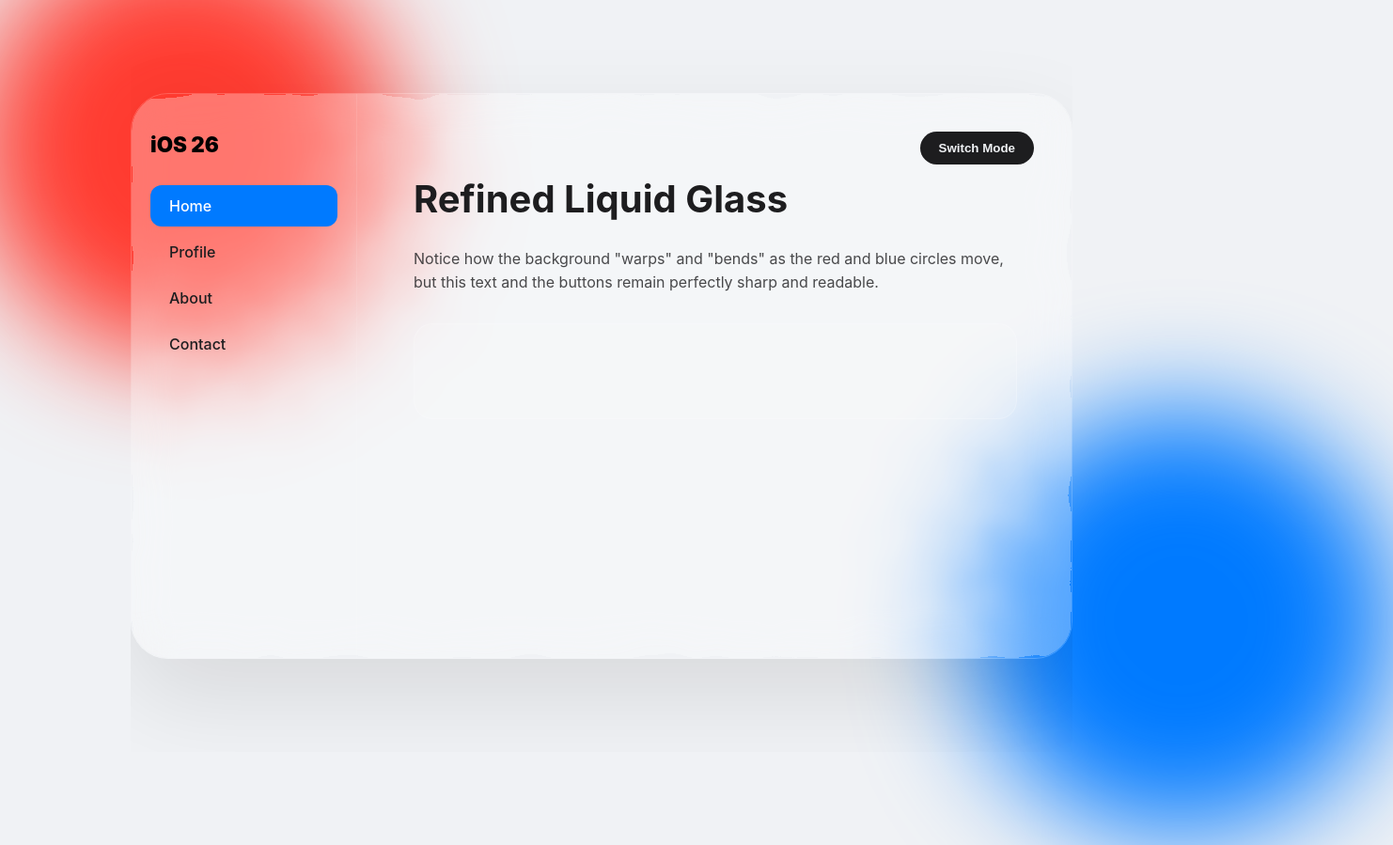
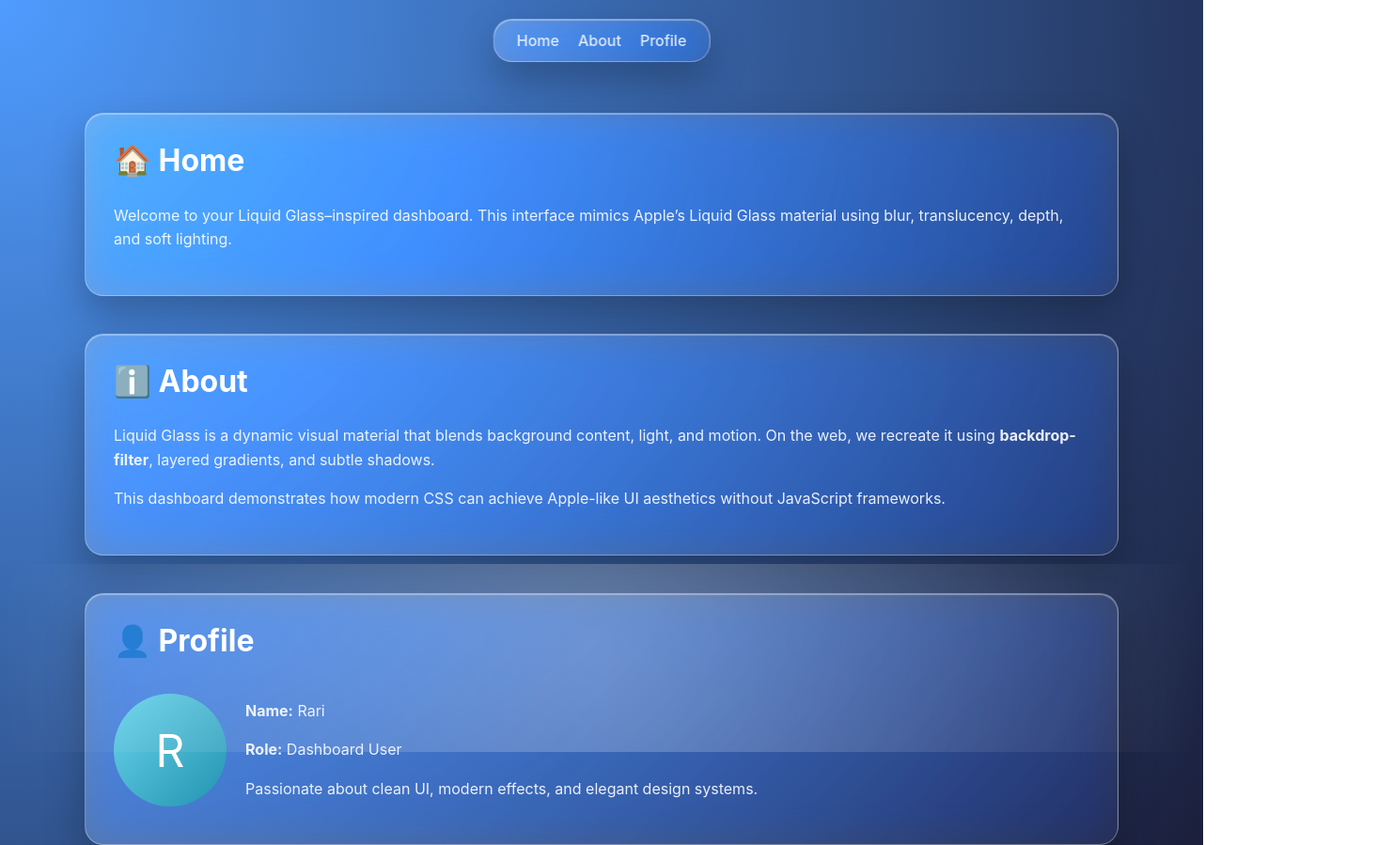
Before and after one commit to oO0pewieO0o/test.html, a plain HTML site: page index.html in a window 1280 px wide. Shown: the whole page at 94% size, 1482 px wide, since content can reach past the window. Drawn offline with Linux system fonts and the light colour scheme.

Commit message:
Update index.html

```diff
--- a/index.html
+++ b/index.html
@@ -1,164 +1,178 @@
 <!DOCTYPE html>
 <html lang="en">
 <head>
-    <meta charset="UTF-8">
-    <meta name="viewport" content="width=device-width, initial-scale=1.0">
-    <title>iOS 26 Liquid Dashboard - Sharp UI</title>
+<meta charset="UTF-8" />
+<meta name="viewport" content="width=device-width, initial-scale=1.0"/>
+<title>Liquid Glass Dashboard</title>
+
 <style>
-        :root {
-            --bg-color: #f0f2f5;
-            --text-color: #1d1d1f;
-            --accent: #007AFF;
-            --glass-opacity: 0.3;
+/* ===== Base ===== */
+* {
+  box-sizing: border-box;
+  font-family: -apple-system, BlinkMacSystemFont, "Segoe UI", sans-serif;
 }
 
-        [data-theme="dark"] {
-            --bg-color: #000000;
-            --text-color: #ffffff;
-            --accent: #0A84FF;
-            --glass-opacity: 0.15;
+body {
+  margin: 0;
+  min-height: 100vh;
+  background: radial-gradient(circle at top left, #4f9cff, #1b1f3b);
+  color: #fff;
+  overflow-x: hidden;
 }
 
-        body, html {
-            margin: 0;
-            height: 100vh;
-            font-family: -apple-system, system-ui, sans-serif;
-            background: var(--bg-color);
-            display: flex;
-            justify-content: center;
-            align-items: center;
-            overflow: hidden;
-            transition: background 0.5s ease;
+/* ===== Glass Effect ===== */
+.glass {
+  background: linear-gradient(
+    135deg,
+    rgba(255,255,255,0.25),
+    rgba(255,255,255,0.05)
+  );
+  backdrop-filter: blur(20px) saturate(180%);
+  -webkit-backdrop-filter: blur(20px) saturate(180%);
+  border-radius: 20px;
+  border: 1px solid rgba(255,255,255,0.3);
+  box-shadow:
+    0 20px 40px rgba(0,0,0,0.25),
+    inset 0 1px 1px rgba(255,255,255,0.4);
 }
 
-        /* Animated Background Orbs */
-        .orb {
-            position: absolute;
-            width: 450px;
-            height: 450px;
-            border-radius: 50%;
-            filter: blur(60px);
-            z-index: 1;
-            animation: float 15s infinite alternate ease-in-out;
-        }
-        .orb-1 { background: #ff3b30; top: -10%; left: -5%; }
-        .orb-2 { background: #007aff; bottom: -5%; right: -5%; animation-delay: -7s; }
-
-        @keyframes float {
-            from { transform: translate(0, 0); }
-            to { transform: translate(150px, 50px); }
+/* ===== Navbar ===== */
+nav {
+  position: fixed;
+  top: 20px;
+  left: 50%;
+  transform: translateX(-50%);
+  padding: 12px 24px;
+  display: flex;
+  gap: 20px;
+  z-index: 100;
 }
 
-        /* THE DASHBOARD CONTAINER */
-        .dashboard {
-            position: relative;
-            z-index: 10;
-            width: 85vw;
-            max-width: 1000px;
-            height: 75vh;
-            display: grid;
-            grid-template-columns: 240px 1fr;
-            border-radius: 40px;
-            border: 1px solid rgba(255, 255, 255, 0.2);
-            box-shadow: 0 40px 100px rgba(0,0,0,0.1);
-            overflow: hidden;
+nav a {
+  color: white;
+  text-decoration: none;
+  font-weight: 500;
+  opacity: 0.85;
 }
 
-        /* THE LIQUID LAYER (The "Bent" Part) */
-        /* We apply the filter only here so it doesn't warp your text! */
-        .dashboard::before {
-            content: "";
-            position: absolute;
-            top: 0; left: 0; right: 0; bottom: 0;
-            background: rgba(255, 255, 255, var(--glass-opacity));
-            backdrop-filter: blur(20px);
-            -webkit-backdrop-filter: blur(20px);
-            filter: url(#liquid-refraction); /* The SVG warp */
-            z-index: -1; /* Keep it behind the content */
+nav a:hover {
+  opacity: 1;
 }
 
-        /* Sidebar & Content Style (Sharp and readable) */
-        .sidebar {
-            padding: 40px 20px;
-            border-right: 1px solid rgba(255, 255, 255, 0.1);
-            z-index: 2;
+/* ===== Layout ===== */
+.container {
+  padding-top: 120px;
+  display: grid;
+  gap: 40px;
+  width: min(1100px, 90%);
+  margin: auto;
 }
 
-        .main-content {
-            padding: 60px;
-            z-index: 2;
-            position: relative;
+/* ===== Sections ===== */
+.section {
+  padding: 30px;
+  transition: transform 0.3s ease;
 }
 
-        .nav-item {
-            padding: 12px 20px;
-            margin: 5px 0;
-            border-radius: 12px;
-            cursor: pointer;
-            color: var(--text-color);
-            font-weight: 500;
-            transition: 0.2s;
+.section:hover {
+  transform: translateY(-4px);
 }
 
-        .nav-item:hover { background: rgba(255, 255, 255, 0.2); }
-        .nav-item.active { background: var(--accent); color: white; }
-
-        .theme-btn {
-            position: absolute;
-            top: 40px;
-            right: 40px;
-            padding: 10px 20px;
-            border-radius: 20px;
-            border: none;
-            background: var(--text-color);
-            color: var(--bg-color);
-            cursor: pointer;
-            font-weight: bold;
+h1 {
+  margin-top: 0;
+  font-size: 2rem;
 }
 
-        h1 { font-size: 2.5rem; color: var(--text-color); }
-        p { color: var(--text-color); opacity: 0.8; line-height: 1.6; }
+p {
+  line-height: 1.6;
+  opacity: 0.9;
+}
 
+/* ===== Profile Card ===== */
+.profile {
+  display: grid;
+  grid-template-columns: 120px 1fr;
+  gap: 20px;
+  align-items: center;
+}
+
+.avatar {
+  width: 120px;
+  height: 120px;
+  border-radius: 50%;
+  background: linear-gradient(135deg, #6dd5ed, #2193b0);
+  display: flex;
+  align-items: center;
+  justify-content: center;
+  font-size: 3rem;
+}
+
+/* ===== Footer Glow ===== */
+.glow {
+  position: fixed;
+  inset: auto 0 0 0;
+  height: 200px;
+  background: radial-gradient(circle at center, rgba(255,255,255,0.25), transparent);
+  pointer-events: none;
+}
 </style>
 </head>
+
 <body>
 
-    <div class="orb orb-1"></div>
-    <div class="orb orb-2"></div>
+<!-- Navigation -->
+<nav class="glass">
+  <a href="#home">Home</a>
+  <a href="#about">About</a>
+  <a href="#profile">Profile</a>
+</nav>
 
-    <svg style="display: none;">
-        <filter id="liquid-refraction">
-            <feTurbulence type="fractalNoise" baseFrequency="0.015" numOctaves="2" result="noise" />
-            <feDisplacementMap in="SourceGraphic" in2="noise" scale="25" xChannelSelector="R" yChannelSelector="G" />
-        </filter>
-    </svg>
+<!-- Main Content -->
+<div class="container">
 
-    <div class="dashboard" id="ui-root">
-        <aside class="sidebar">
-            <div style="font-weight: 900; font-size: 1.4rem; margin-bottom: 30px;">iOS 26</div>
-            <div class="nav-item active">Home</div>
-            <div class="nav-item">Profile</div>
-            <div class="nav-item">About</div>
-            <div class="nav-item">Contact</div>
-        </aside>
+  <!-- Home -->
+  <section id="home" class="glass section">
+    <h1>🏠 Home</h1>
+    <p>
+      Welcome to your Liquid Glass–inspired dashboard.
+      This interface mimics Apple’s Liquid Glass material using
+      blur, translucency, depth, and soft lighting.
+    </p>
+  </section>
 
-        <main class="main-content">
-            <button class="theme-btn" onclick="toggleMode()">Switch Mode</button>
-            <h1>Refined Liquid Glass</h1>
-            <p>Notice how the background "warps" and "bends" as the red and blue circles move, but this text and the buttons remain perfectly sharp and readable.</p>
-            <div style="margin-top: 30px; height: 100px; width: 100%; border-radius: 20px; background: rgba(255,255,255,0.1); border: 1px solid rgba(255,255,255,0.2);"></div>
-        </main>
+  <!-- About -->
+  <section id="about" class="glass section">
+    <h1>ℹ️ About</h1>
+    <p>
+      Liquid Glass is a dynamic visual material that blends background
+      content, light, and motion. On the web, we recreate it using
+      <strong>backdrop-filter</strong>, layered gradients, and subtle shadows.
+    </p>
+    <p>
+      This dashboard demonstrates how modern CSS can achieve
+      Apple-like UI aesthetics without JavaScript frameworks.
+    </p>
+  </section>
+
+  <!-- Profile -->
+  <section id="profile" class="glass section">
+    <h1>👤 Profile</h1>
+    <div class="profile">
+      <div class="avatar">R</div>
+      <div>
+        <p><strong>Name:</strong> Rari</p>
+        <p><strong>Role:</strong> Dashboard User</p>
+        <p>
+          Passionate about clean UI, modern effects,
+          and elegant design systems.
+        </p>
+      </div>
+    </div>
+  </section>
+
 </div>
 
-    <script>
-        function toggleMode() {
-            const body = document.body;
-            if (body.hasAttribute('data-theme')) {
-                body.removeAttribute('data-theme');
-            } else {
-                body.setAttribute('data-theme', 'dark');
-            }
-        }
-    </script>
+<div class="glow"></div>
+
 </body>
 </html>
```
Lines whose indentation alone changed are shown as unchanged.
